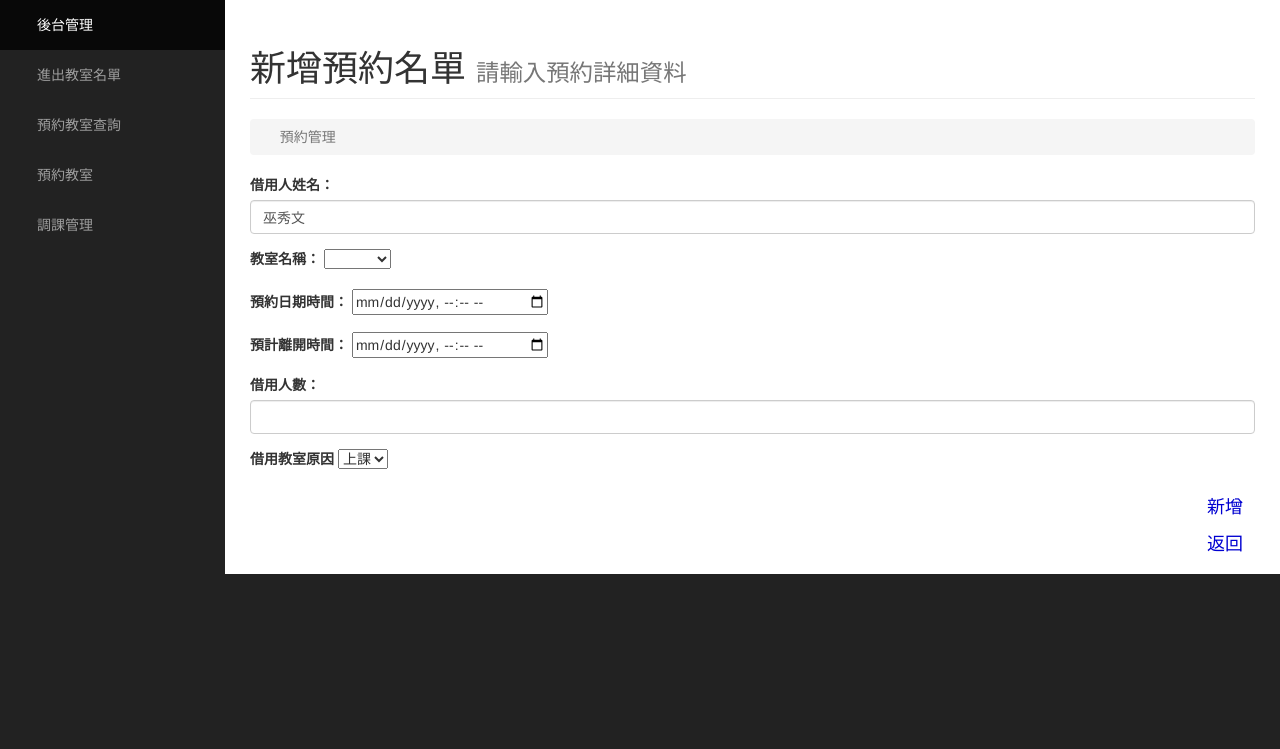
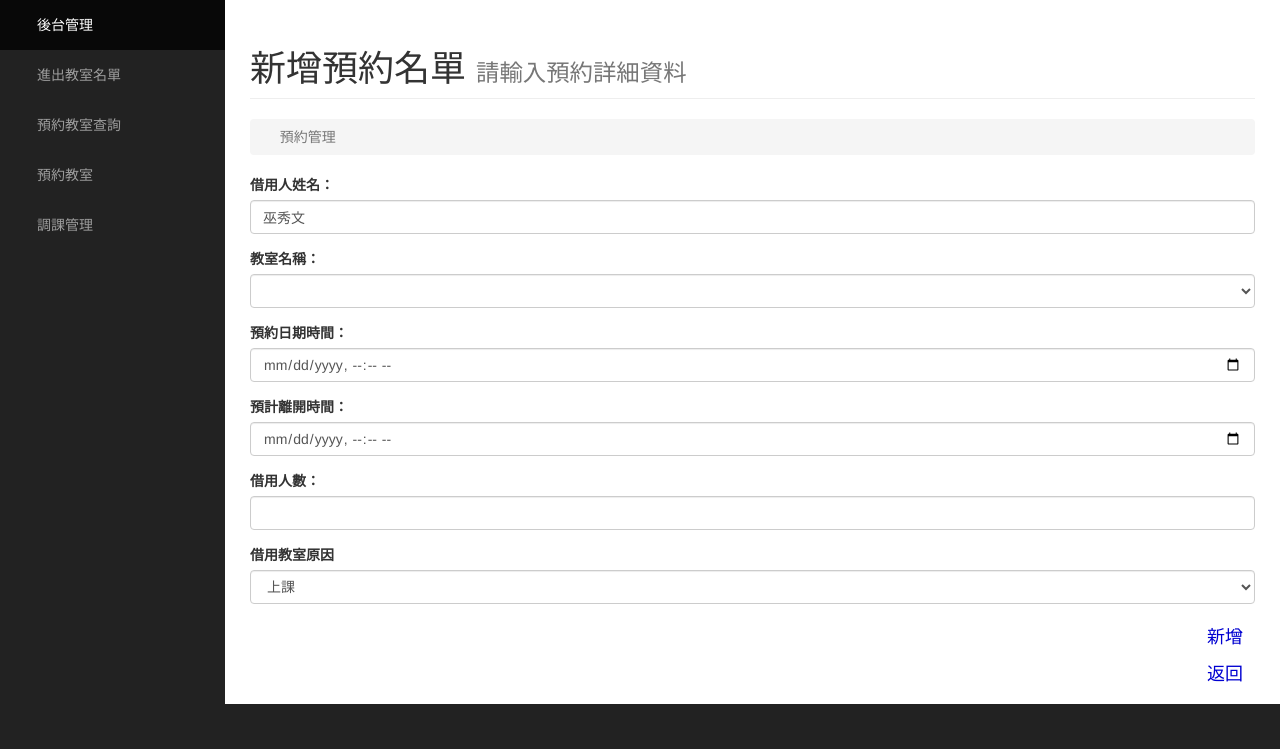
Before and after one commit to Subject10915/subject, a Laravel app: page /admin/reservation/create in a window 1280 px wide. Shown: the part 51-800 px from the top of the page. Run offline with Laravel 8, Linux system fonts and the light colour scheme; data that the repository does not hold is empty; some web fonts are replaced.

Commit message:
新增下拉是選單教室選式，編輯介面

```diff
--- a/resources/views/admin/book/create.blade.php
+++ b/resources/views/admin/book/create.blade.php
@@ -24,14 +24,19 @@
     <div class="col-lg-12">
         <form action="{{ route('admin.book.adminstore') }}" method="POST" role="form">
             {{ csrf_field() }}
+
+            <table>
+                <tr>
                     <div class="form-group">
                         <label>借用人姓名：</label>
-                <input name="name" class="form-control" Value="巫秀文">
+                        <input name="user_id" class="form-control" value="巫秀文">
                     </div>
+                </tr>
 
+                <tr>
                     <div class="form-group">
                         <label>教室名稱：</label>
-                    <select name="name">
+                        <select name="room_id" class="form-control">
                             <option value=" "> </option>
                             <option value="1">M501</option>
                             <option value="2">M502</option>
@@ -40,32 +45,46 @@
                             <option value="5">M513</option>
                             <option value="6">M514</option>
                             <option value="7">M510B</option>
+                            <option value="8">M419</option>
+                            <option value="9">國秀樓010教室</option>
+                            <option value="10">文化休閒館CRB02</option>
+                            <option value="11">國秀樓403教室</option>
+                            <option value="12">國秀樓509教室</option>
                         </select>
+                    </div>
+                </tr>
 
-            </div>
-
+                <tr>
                     <div class="form-group">
                         <label>預約日期時間：</label>
-                <input type="datetime-local" name="indatetime" >
+                        <input type="datetime-local" name="indatetime" class="form-control">
                     </div>
+                </tr>
 
+                <tr>
                     <div class="form-group">
                         <label>預計離開時間：</label>
-                <input type="datetime-local" name="outdatetime">
+                        <input type="datetime-local" name="outdatetime" class="form-control">
                     </div>
+                </tr>
 
+                <tr>
                     <div class="form-group">
                         <label>借用人數：</label>
                         <input name="count" class="form-control" >
                     </div>
+                </tr>
 
+                <tr>
                     <div class="form-group">
                         <label>借用教室原因</label>
-                <select name="reason">
+                        <select name="reason" class="form-control">
                             <option value="0">上課</option>
                             <option value="1">個人</option>
                         </select>
                     </div>
+                </tr>
+            </table>
 
             <div class="text-right">
                 <button type="submit" class="btn btn-success" style="background-color:#FFFFFF;color:#0000D1;border:3px black;font-size:large">新增</button>
--- a/resources/views/admin/status/index.blade.php
+++ b/resources/views/admin/status/index.blade.php
@@ -32,6 +32,11 @@
                 <option value="5">M513</option>
                 <option value="6">M514</option>
                 <option value="7">M510B</option>
+                <option value="8">M419</option>
+                <option value="9">國秀樓010教室</option>
+                <option value="10">文化休閒館CRB02</option>
+                <option value="11">國秀樓403教室</option>
+                <option value="12">國秀樓509教室</option>
             </select>
             <button type="submit" class="btn btn-success" style="background-color:#FFFFFF;color:#0000D1;border:3px black;font-size:large">
                 送出
--- a/resources/views/admin/status/search.blade.php
+++ b/resources/views/admin/status/search.blade.php
@@ -37,6 +37,11 @@
                 <option value="5">M513</option>
                 <option value="6">M514</option>
                 <option value="7">M510B</option>
+                <option value="8">M419</option>
+                <option value="9">國秀樓010教室</option>
+                <option value="10">文化休閒館CRB02</option>
+                <option value="11">國秀樓403教室</option>
+                <option value="12">國秀樓509教室</option>
             </select>
             <button type="submit" class="btn btn-success" style="background-color:#FFFFFF;color:#0000D1;border:3px black;font-size:large">
                 查詢
```
Also changed, not shown: resources/views/admin/book/edit.blade.php (+14 -4 lines). Lines whose indentation alone changed are shown as unchanged.
